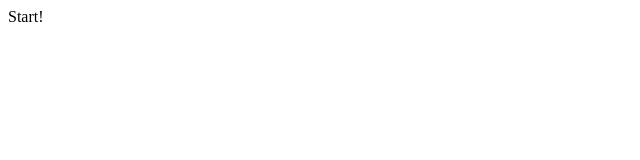
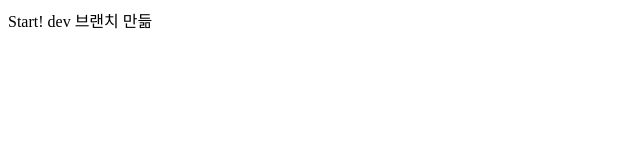
Before and after one commit to ModooCommunity/Okky-Frontend, a React (Create React App) app: page / in a window 1280 px wide. Shown: the top 160 px of the page, without its empty margins (0-640 px from the left). Built offline with nearby package versions, Linux system fonts and the light colour scheme.

Commit message:
Test: dev 브랜치 생성

```diff
--- a/src/App.js
+++ b/src/App.js
@@ -3,6 +3,7 @@ function App() {
   return (
     <>
       Start!
+      dev 브랜치 만듦
     </>
   );
 }
```
